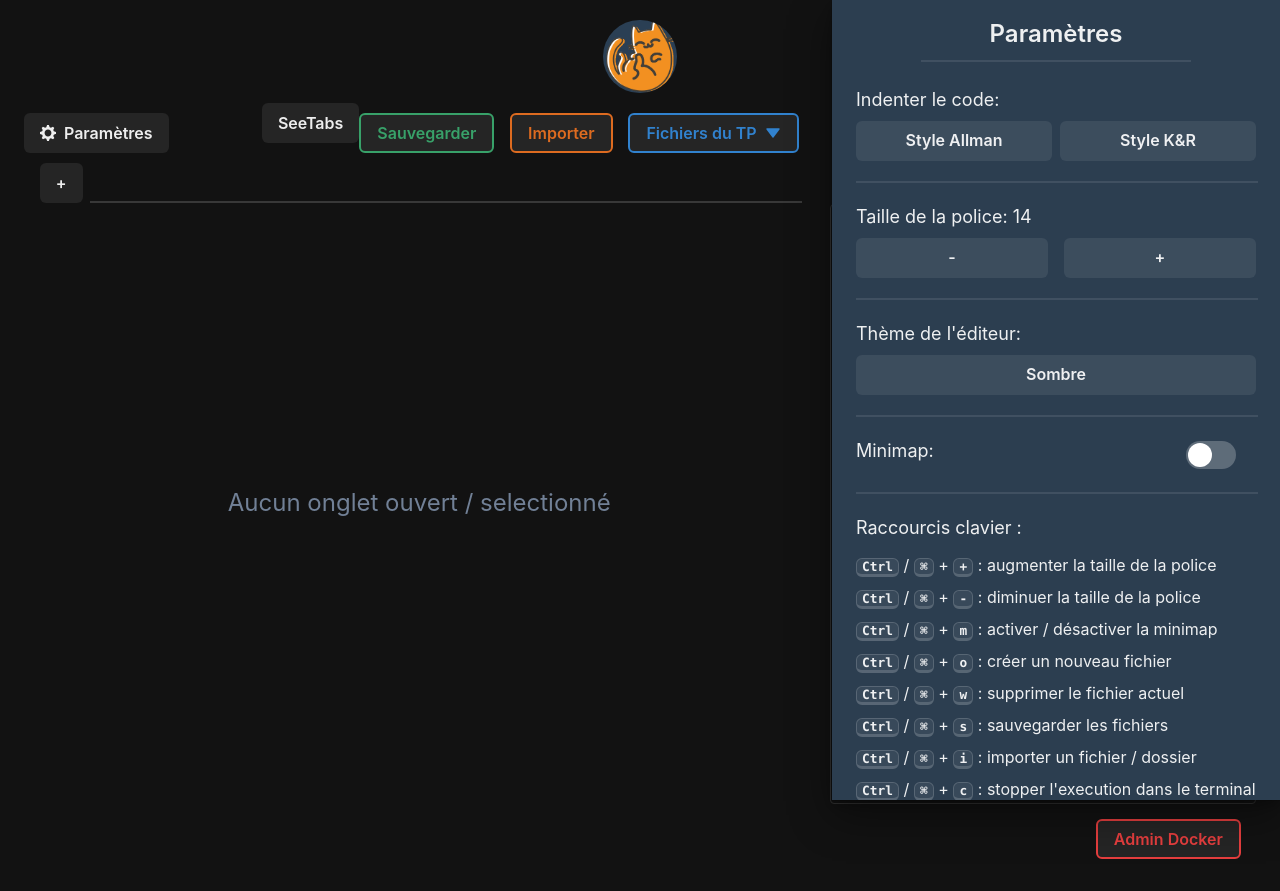
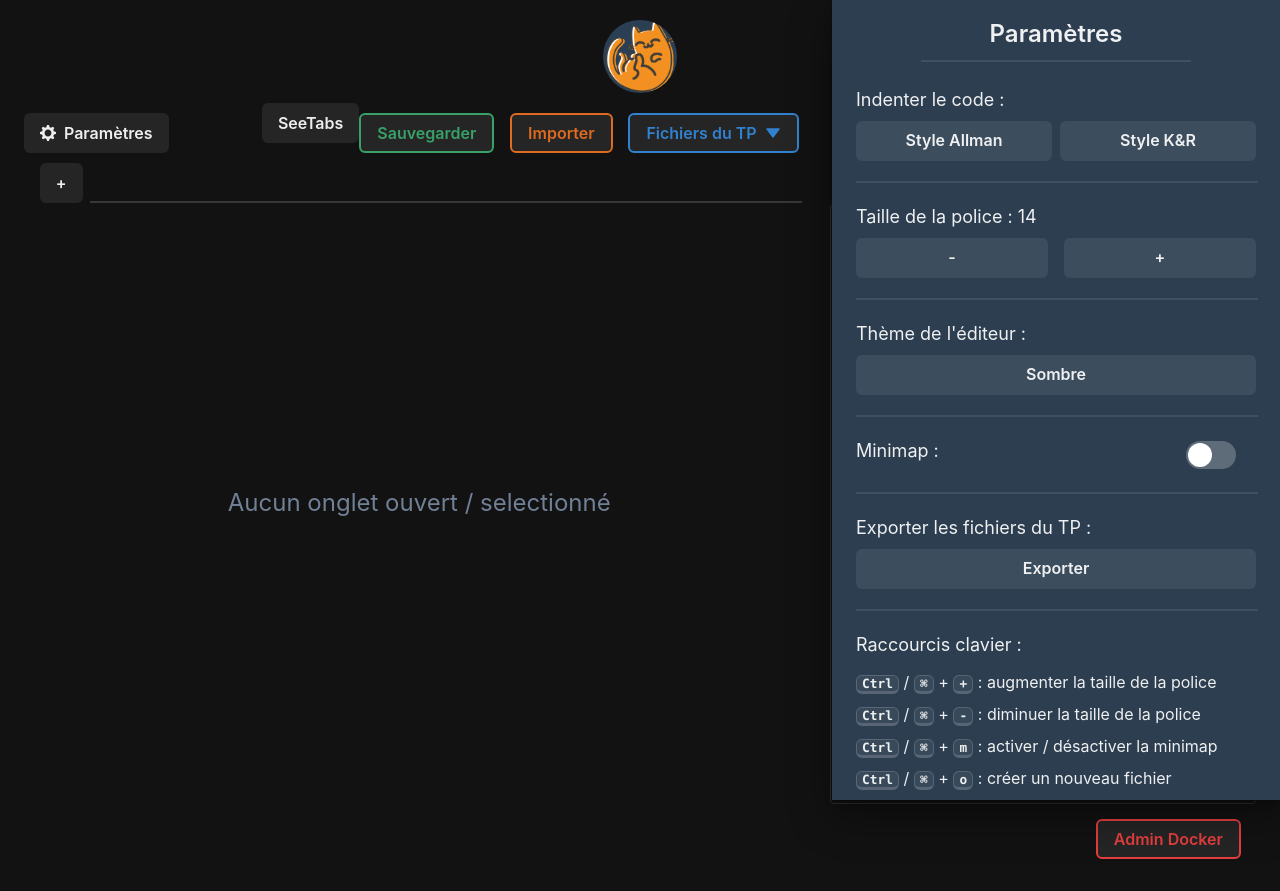
Before and after one commit to KVNS7/CAT-Code-Editor, a React (Vite) app: page / in a window 1280 px wide. Both pictures are taken after a click on the button "Paramètres". Built offline with nearby package versions, Linux system fonts and the light colour scheme.

Commit message:
Formatage du code

```diff
--- a/src/components/OptionsDrawer.jsx
+++ b/src/components/OptionsDrawer.jsx
@@ -7,7 +7,6 @@ import {
     Kbd
 } from "@chakra-ui/react";
 import { VS_THEMES } from '../constantes';
-
 
 const OptionsDrawer = ({ isOpen, onClose, fontSize, setFontSize, theme, setTheme, minimap, setMinimap, onIndentCode }) => {
 
@@ -28,7 +27,7 @@ const OptionsDrawer = ({ isOpen, onClose, fontSize, setFontSize, theme, setTheme
 
                     <Box>
                         <Text mb={2} fontSize='lg'>
-                            Indenter le code:
+                            Indenter le code :
                         </Text>
                         <Button width="49%" onClick={() => onIndentCode('expand')} mr="2%">Style Allman</Button>
                         <Button width="49%" onClick={() => onIndentCode('collapse')}>Style K&R</Button>
@@ -38,7 +37,7 @@ const OptionsDrawer = ({ isOpen, onClose, fontSize, setFontSize, theme, setTheme
 
                     <Box>
                         <Text mb={2} fontSize='lg'>
-                            Taille de la police: {fontSize}
+                            Taille de la police : {fontSize}
                         </Text>
                         <HStack spacing={4}>
                             <Button onClick={() => setFontSize(fontSize - 1)} width="50%"> - </Button>
@@ -50,7 +49,7 @@ const OptionsDrawer = ({ isOpen, onClose, fontSize, setFontSize, theme, setTheme
 
                     <Box>
                         <Text mb={2} fontSize='lg'>
-                            Thème de l'éditeur:
+                            Thème de l'éditeur :
                         </Text>
                         <Menu placement='bottom' matchWidth={true}>
                             <MenuButton as={Button} width="100%">
@@ -76,9 +75,16 @@ const OptionsDrawer = ({ isOpen, onClose, fontSize, setFontSize, theme, setTheme
 
                     <Box>
                         <Flex alignItems="center">
-                            <Text mb={2} mr="auto" fontSize='lg'>Minimap:</Text>
+                            <Text mb={2} mr="auto" fontSize='lg'>Minimap :</Text>
                             <Switch size="lg" colorScheme="orange" isChecked={minimap} onChange={() => setMinimap(!minimap)} mr="5%" />
                         </Flex>
+                    </Box>
+
+                    <Divider my="5" borderWidth={1} />
+
+                    <Box>
+                        <Text mb={2} mr="auto" fontSize='lg'>Exporter les fichiers du TP :</Text>
+                        <Button width="100%"> Exporter </Button>
                     </Box>
 
                     <Divider my="5" borderWidth={1} />
```
